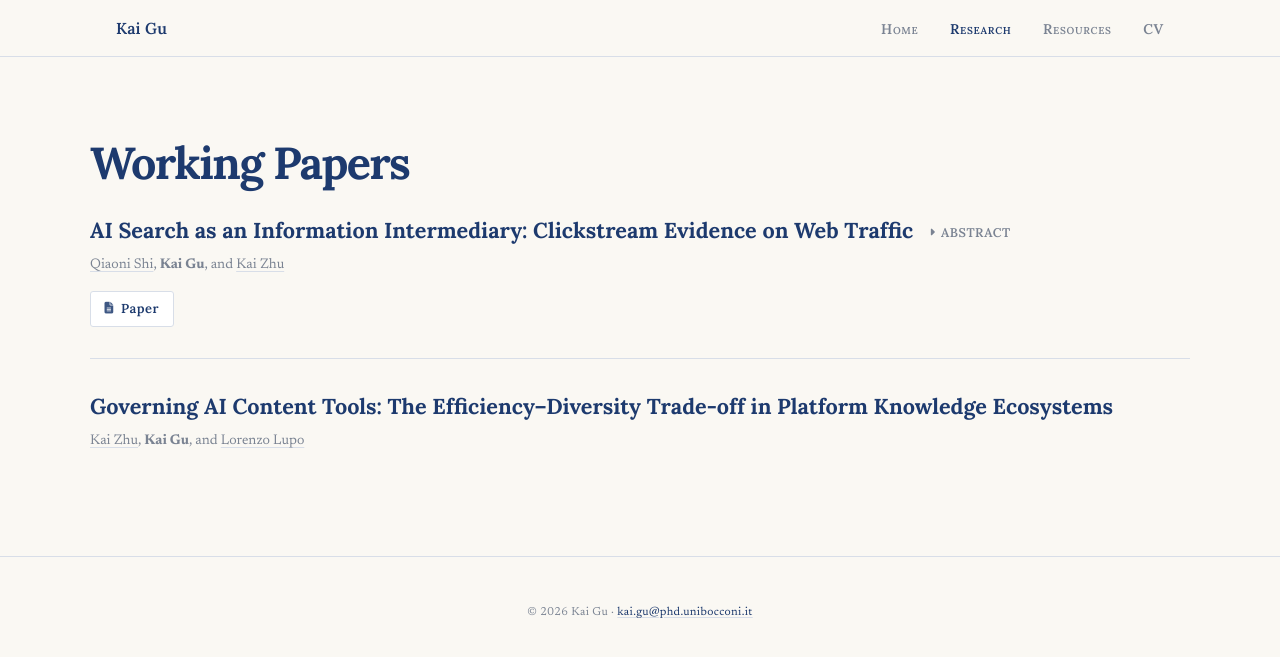
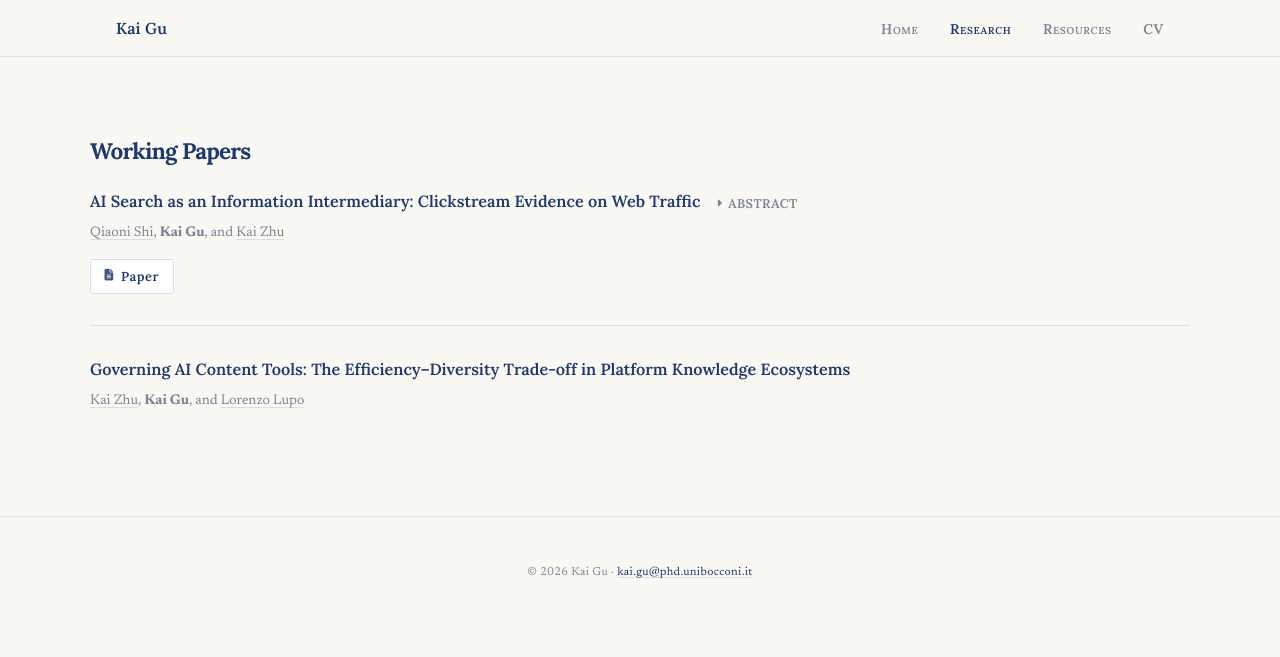
Before and after one commit to KaiGu2024/KaiGu2024.github.io, a Jekyll site: the page docs/research/index.html, which Jekyll copies as it is, in a window 1280 px wide. Shown: the top 657 px of the page. Built offline with Jekyll 4.4.1, drawn with Linux system fonts in a browser that asks for light colours.

Commit message:
use compact research typography based on reference site

```diff
--- a/docs/css/style.css
+++ b/docs/css/style.css
@@ -224,7 +224,7 @@ section:first-child { padding-top: 3.5rem; }
 }
 
 .page-header h1.working-papers-title {
-  font-size: clamp(1.8rem, 3.5vw, 2.6rem);
+  font-size: 1.25rem;
 }
 
 .research-page .page-header { margin-bottom: 1.5rem; }
@@ -419,8 +419,8 @@ h1 {
 
 .paper-title {
   font-family: 'Lora', serif;
-  font-size: clamp(1.05rem, 2.2vw, 1.2rem);
-  font-weight: 700;
+  font-size: 0.9rem;
+  font-weight: 600;
   font-style: normal;
   color: var(--navy);
   margin-bottom: 0.4rem;
@@ -648,7 +648,6 @@ footer {
   .page-content { padding: 3rem 0 3.5rem; }
   .page-header { margin-bottom: 2.75rem; }
   .page-header h1 { font-size: 2.25rem; }
-  .page-header h1.working-papers-title { font-size: 1.8rem; }
   .page-header > p:last-child { font-size: 1.12rem; }
   .page-content > section { margin-bottom: 3rem; }
   .cv-page .page-header > p:last-child { font-size: 1rem; }
```
